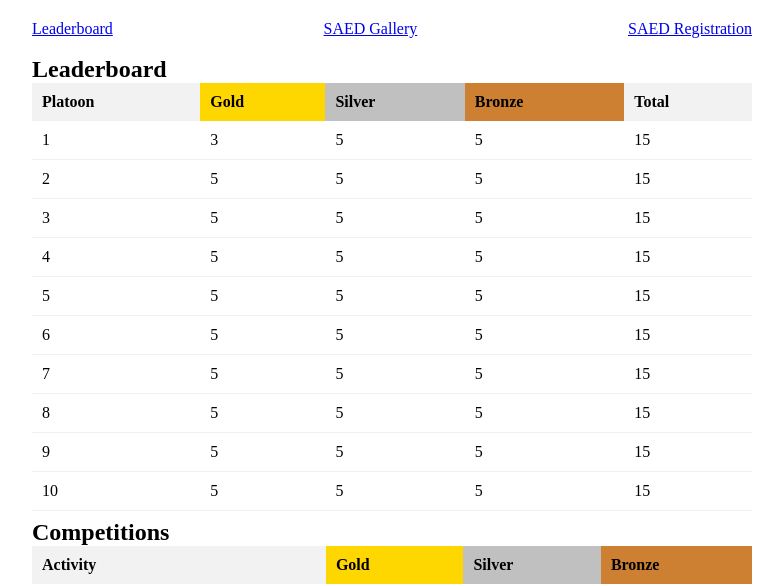
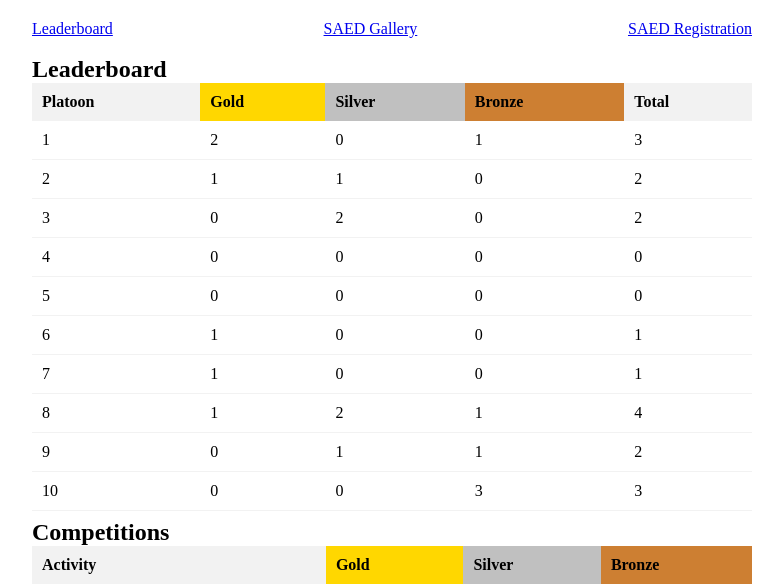
Before and after one commit to Yuskhosmith/nysc-forum, a plain HTML site: page index.html in a window 1280 px wide. Shown: the top 586 px of the page, without its empty margins (248-1031 px from the left). Drawn offline with Linux system fonts and the light colour scheme.

Commit message:
Update index.html

```diff
--- a/index.html
+++ b/index.html
@@ -77,73 +77,73 @@
         </tr>
         <tr>
           <td>1</td>
+          <td>2</td>
+          <td>0</td>
+          <td>1</td>
           <td>3</td>
-          <td>5</td>
-          <td>5</td>
-          <td>15</td>
         </tr>
         <tr>
           <td>2</td>
-          <td>5</td>
-          <td>5</td>
-          <td>5</td>
-          <td>15</td>
+          <td>1</td>
+          <td>1</td>
+          <td>0</td>
+          <td>2</td>
         </tr>
         <tr>
           <td>3</td>
-          <td>5</td>
-          <td>5</td>
-          <td>5</td>
-          <td>15</td>
+          <td>0</td>
+          <td>2</td>
+          <td>0</td>
+          <td>2</td>
         </tr>
         <tr>
           <td>4</td>
-          <td>5</td>
-          <td>5</td>
-          <td>5</td>
-          <td>15</td>
+          <td>0</td>
+          <td>0</td>
+          <td>0</td>
+          <td>0</td>
         </tr>
         <tr>
           <td>5</td>
-          <td>5</td>
-          <td>5</td>
-          <td>5</td>
-          <td>15</td>
+          <td>0</td>
+          <td>0</td>
+          <td>0</td>
+          <td>0</td>
         </tr>
         <tr>
           <td>6</td>
-          <td>5</td>
-          <td>5</td>
-          <td>5</td>
-          <td>15</td>
+          <td>1</td>
+          <td>0</td>
+          <td>0</td>
+          <td>1</td>
         </tr>
         <tr>
           <td>7</td>
-          <td>5</td>
-          <td>5</td>
-          <td>5</td>
-          <td>15</td>
+          <td>1</td>
+          <td>0</td>
+          <td>0</td>
+          <td>1</td>
         </tr>
         <tr>
           <td>8</td>
-          <td>5</td>
-          <td>5</td>
-          <td>5</td>
-          <td>15</td>
+          <td>1</td>
+          <td>2</td>
+          <td>1</td>
+          <td>4</td>
         </tr>
         <tr>
           <td>9</td>
-          <td>5</td>
-          <td>5</td>
-          <td>5</td>
-          <td>15</td>
+          <td>0</td>
+          <td>1</td>
+          <td>1</td>
+          <td>2</td>
         </tr>
         <tr>
           <td>10</td>
-          <td>5</td>
-          <td>5</td>
-          <td>5</td>
-          <td>15</td>
+          <td>0</td>
+          <td>0</td>
+          <td>3</td>
+          <td>3</td>
         </tr>
       </table>
     </section>
```
